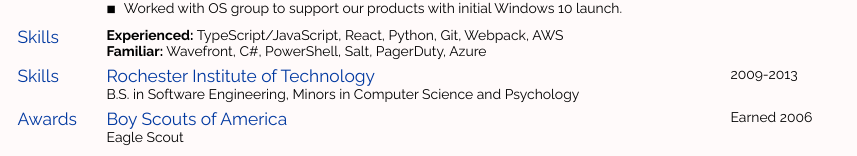
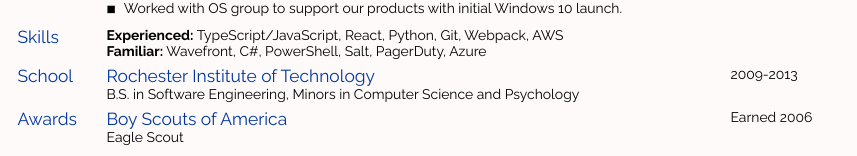
Before and after one commit to ethanngoh/resume-content, a React (Create React App) app: page / in a window 1280 px wide. Shown: the part 872-1028 px from the top of the page, without its empty margins (0-857 px from the left). Built offline with nearby package versions, Linux system fonts and the light colour scheme.

Commit message:
s/skills/school/ where needed

```diff
--- a/src/Sections/School.tsx
+++ b/src/Sections/School.tsx
@@ -9,7 +9,7 @@
 
 export const School = () => (
   <Section>
-    <SectionHeader>Skills</SectionHeader>
+    <SectionHeader>School</SectionHeader>
     <SectionContent>
       <Row>
         <RowContent>
```
